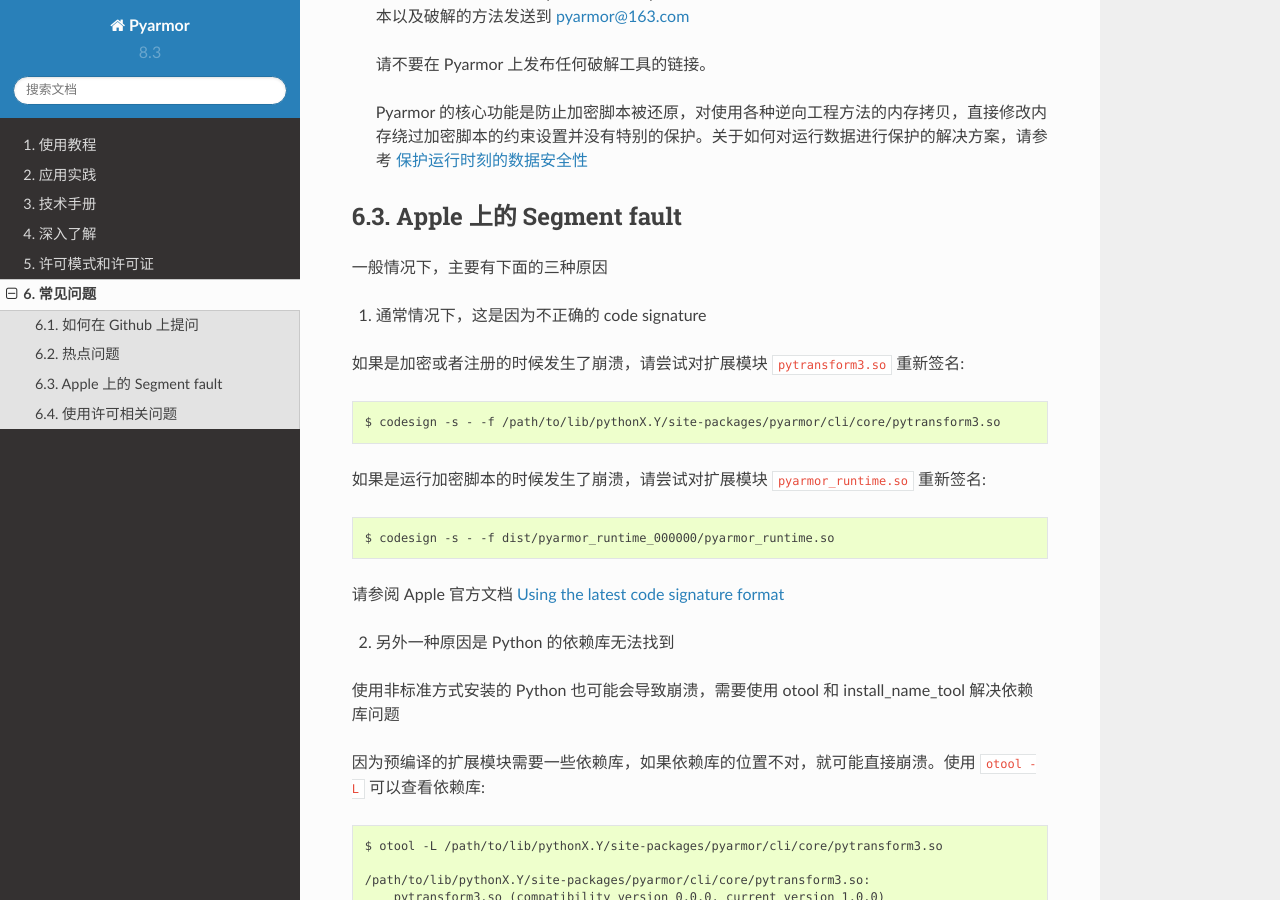
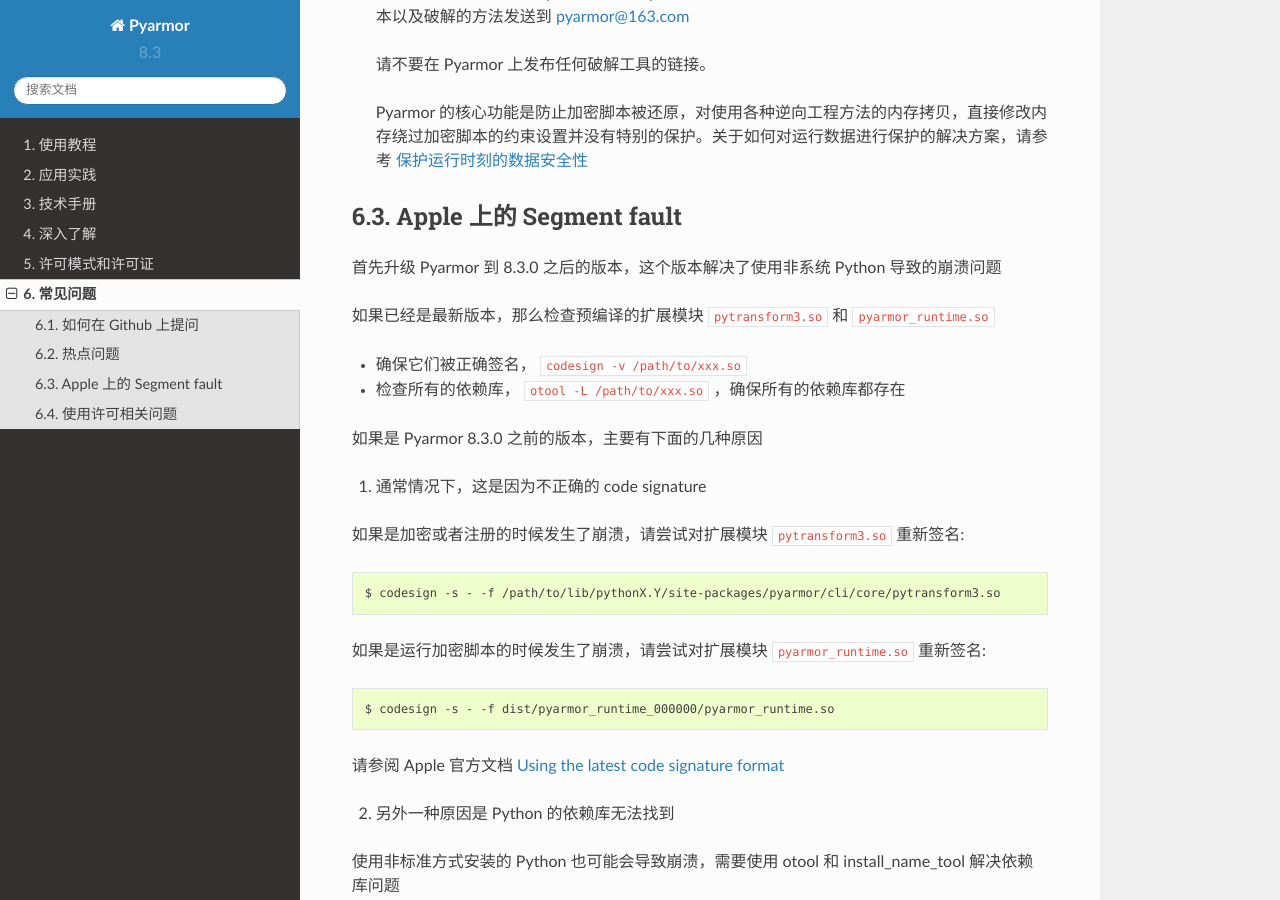
Before and after one commit to dashingsoft/pyarmor-docs-zh, a Sphinx documentation site: the page built from docs/questions.rst, in a window 1280 px wide and 900 px high, scrolled down 2253 px. Built offline with Sphinx 7.4.7 and the Read the Docs theme 2.0.0, drawn with Linux system fonts in a browser that asks for light colours; some of the changed text lies outside the part shown.

Commit message:
通过升级 Pyarmor 到 8.3.0+ 解决在 Apple 下的崩溃问题

```diff
--- a/docs/questions.rst
+++ b/docs/questions.rst
@@ -101,7 +101,14 @@
 Apple 上的 Segment fault
 ========================
 
-一般情况下，主要有下面的三种原因
+首先升级 Pyarmor 到 8.3.0 之后的版本，这个版本解决了使用非系统 Python 导致的崩溃问题
+
+如果已经是最新版本，那么检查预编译的扩展模块 ``pytransform3.so`` 和 ``pyarmor_runtime.so``
+
+- 确保它们被正确签名， ``codesign -v /path/to/xxx.so``
+- 检查所有的依赖库， ``otool -L /path/to/xxx.so`` ，确保所有的依赖库都存在
+
+如果是 Pyarmor 8.3.0 之前的版本，主要有下面的几种原因
 
 1. 通常情况下，这是因为不正确的 code signature
 
```
Also changed, not shown: other parts of docs/questions.rst (+2 -2 lines).
